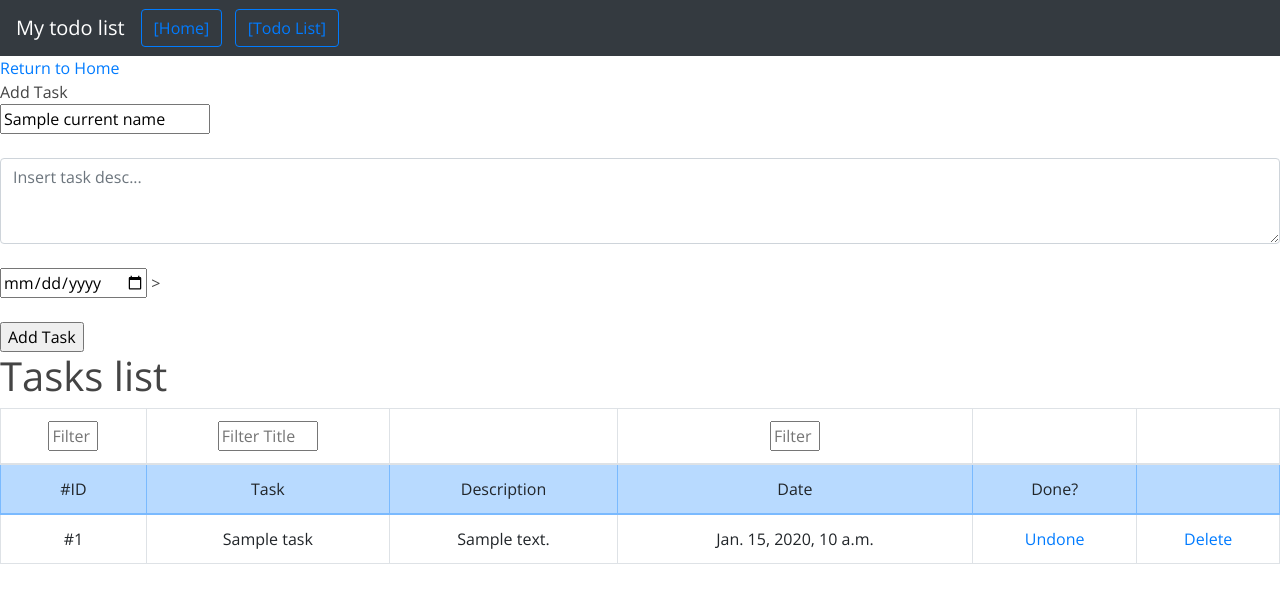
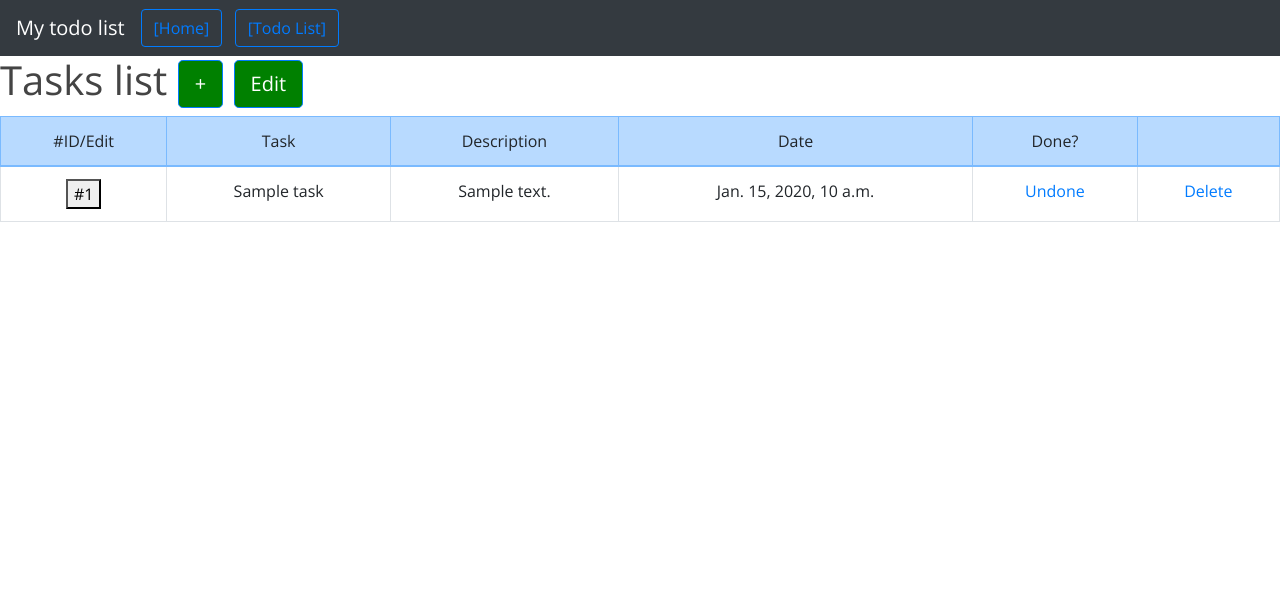
Before and after one commit to mrariel2011/TodoList, a Django app: template tasks/templates/tasks/lists.html in a window 1280 px wide. Shown: the top 603 px of the page. Run offline with Django 3.2, Linux system fonts and the light colour scheme; tables that the repository leaves empty hold one stand-in row (values such as "Sample post"); the template is opened without the code that fills it: values that come from a table or form of the project are taken from there, most other values are stand-ins (such as "Sample title", 1, 10 or a date in 2020); some libraries are stand-ins or nearby versions.

Commit message:
Adiciona Pop Insert + Alterar Tarefa (incompleto)
No momento, acabei com 2 problemas:
1) Acessar variaveis do BD fora do for
2) Alterar Tarefa só muda o item mais recente

```diff
--- a/homepage/templates/homepage/home.html
+++ b/homepage/templates/homepage/home.html
@@ -5,7 +5,7 @@
 {% block content %}
 
 <section>
-    <a href="tasks" class="card-title">    TODO LIST </a> <br>
+    <a href="tasks">    TODO LIST </a> <br>
     <br><br><br><br><br><br><br><br><br><br><br><br><br><br><br><br><br><br><br><br><br><br><br><br><br><br><br><br><br><br><br>
     <br><br><br><br><br><br><br><br><br><br><br><br><br><br><br><br><br><br><br><br><br><br><br><br><br><br><br><br><br><br><br><br>
     AAAAAAAAAAAAAAAA
--- a/tasks/templates/tasks/lists.html
+++ b/tasks/templates/tasks/lists.html
@@ -3,52 +3,91 @@
 {% load humanize %}
 
 {% block content %}
-    <a href="/">    Return to Home </a>
 
+    <!-- Modal -->
+    <div class="modal fade" id="addtaskModal" tabindex="-1" role="dialog" aria-labelledby="myModalLabel">
+    <div class="modal-dialog" role="document">
+        <div class="modal-content">
+        <div class="modal-header">
+            <h4 class="modal-title" id="myModalLabel" style="text-align:center;">New Task</h4>
+            <button type="button" class="close" data-dismiss="modal" aria-label="Close"><span aria-hidden="true">&times;</span></button>
+        </div>
+        <div class="modal-body">
+
+            <!-- Add Task -->
+            <form action="addTask/" method = "post" id='addTask'>{% csrf_token %}
+                Task title:
+                <input id="title" type="text" name="title" placeholder="Insert task title...">
+                <br><br>
+                Task description:
+                <textarea class="form-control" id="description" name="description" rows="3" placeholder="Insert task desc..."></textarea>
+                <br>
+                Task date:
+                <input id="due_to" name="due_to" type="date" required pattern="[0-9]{4}-[0-9]{2}-[0-9]{2}">
+                    <span class="validity"></span>
+                <br><br>
+                <center><input type="submit" value="Add Task" class="btn btn-default" style="background-color: black; color: white">  </center>
+            </form>
+            <!-- Add Task End -->
+
+        </div>
+        <div class="modal-footer">
+            <button type="button" class="btn btn-default" data-dismiss="modal" style="background-color: red; color: white">Close</button>
+        </div>
+        </div>
+    </div>
+    </div>
+
+
+
+
+
+    <!-- Message -->
     {% if messages %}
             {% for message in messages %}
                 <div class="alert alert-warning alert-dismissable" role="alert">
                     <button class ='close' data-dismiss='alert'>
-                <small><sup>x</sup></small>
+                        <small><sup>X</sup></small>
                     </button>
                     {{ message }}
                 </div>
             {% endfor %}
             {% endif %}
-
-
+    <!-- Message End -->
 <section>
 
+            <h1>
+            Tasks list
+            <!-- Button trigger modal addTask -->
+            <button type="button" class="btn btn-primary btn-lg" data-toggle="modal" data-target="#addtaskModal" id="reset"
+                style="background-color: green; color: white">
+            +
+            </button>
 
-    <!-- Add Task -->
-    Add Task
-    <br>
-        <form action="addTask/" method = "post">{% csrf_token %}
-            <input id="title" type="text" name="title" value="{{ current_name }}" placeholder="Insert task title...">
-            <br><br>
-            <textarea class="form-control" id="description" name="description" rows="3" placeholder="Insert task desc..."></textarea>
-            <br>
-            <input id="due_to" name="due_to" type="date" required pattern="[0-9]{4}-[0-9]{2}-[0-9]{2}">
-                <span class="validity"></span>>
-            <br><br>
-            <input type="submit" value="Add Task">
-        </form>
-    <!-- Add Task End -->
+            <!-- Button trigger modal editTask -->
+            <button type="button" class="btn btn-primary btn-lg" data-toggle="modal" data-target="#edittaskModal"
+                style="background-color: green; color: white">
+            Edit
+            </button>
+            </h1>
 
-            <h1>Tasks list</h1>
+            <!-- Task List-->
                 <ul class="list-group">
                 <div class="table-responsive">
                     <table id="list" class="table table-bordered border-primary" style='margin-left: auto; margin-right: auto;'>
                     <thead style="text-align:center">
+                        <!--
                         <td> <input id="search" type="text" name="search" value= "" placeholder="Filter ID" style="max-width:50px;">  </td>
                         <td> <input id="search" type="text" name="search" value= "" placeholder="Filter Title" style="max-width:100px;"> </td>
                         <td>  </td>
-                        <td> <input id="search" type="text" name="search" value= "" placeholder="Filter Done" style="max-width:50px;"> </td>
+                        <td>
+                            <input type="checkbox" id="onlydone" name="onlydone">
+                            <label for="onlydone">Only Done?</label>
+                            </td>
                         <td> </td>
-                        <td> </td>
-
+                        <td> </td>-->
                     <tr class="table table-primary ">
-                        <td> #ID  </td>
+                        <td> #ID/Edit  </td>
                         <td> Task </td>
                         <td> Description </td>
                         <td> Date </td>
@@ -56,7 +95,6 @@
                         <td>  </td>
                     </tr>
                     </thead>
-
                     {% for task in tasks %}
                         {% if task.done %}
                             <tr class="task-list{% if task.done %} active{% endif %}" >
@@ -64,10 +102,17 @@
                             <tr class="table-active task-list{% if task.done %} active{% endif %}">
                         {% endif %}
 
-                        <td style="text-align:center"> #{{ task.id }}  </td>
+                        <td style="text-align:center">
+                            <button name='openEdit' data-toggle="modal" data-target="#edittaskModal" data-whatever="{{task.title}}">
+                                #{{ task.id }}
+                            </button>
+                        </td>
 
-                        <td> <div style="width:100%;  max-width: 300px; overflow:auto; text-align:center; margin-left: auto; margin-right: auto;">
-                           <a href''> {{ task.title }} </a></div></td>
+                        <td>
+                            <div style="width:100%;  max-width: 300px; overflow:auto; text-align:center; margin-left: auto; margin-right: auto;">
+                            {{ task.title }}
+                           </div>
+                        </td>
 
                         <td> <div style="width:100%;  max-width: 300px; overflow:auto; text-align:center; margin-left: auto; margin-right: auto;">
                             {{ task.description}}  </div></td>
@@ -81,6 +126,31 @@
                         <td><center> <a href='{% url 'deleteTask' task.id %}'> Delete </a></center></td>
 
                         </tr>
+
+                        <div class="modal fade" id="edittaskModal" tabindex="-1" role="dialog" aria-labelledby="myModalLabel">
+                            <div class="modal-dialog" role="document">
+                                <div class="modal-content">
+                                <div class="modal-header">
+                                    <h4 class="modal-title" id="myModalLabel" style="text-align:center;">New Task</h4>
+                                    <button type="button" class="close" data-dismiss="modal" aria-label="Close"><span aria-hidden="true">&times;</span></button>
+                                </div>
+                                <div class="modal-body">
+
+                                    <!-- Edit Task -->
+                                        <form action="editTask/{{task.id}}" method = "post" id='editTask'>{% csrf_token %}
+                                            New Task Title: <input id="title" type="text" name="title" value="{{ task.title }}">
+                                            <br><br>
+                                            <center><input type="submit" value="Edit Task" class="btn btn-default" style="background-color: black; color: white">  </center>
+                                        </form>
+                                    <!-- Edit Task End -->
+
+                                </div>
+                                <div class="modal-footer">
+                                    <button type="button" class="btn btn-default" data-dismiss="modal" style="background-color: red; color: white">Close</button>
+                                </div>
+                                </div>
+                            </div>
+                        </div>
                     {% endfor %}
                     </table>
                 </div>
@@ -94,9 +164,6 @@
 
 {% block js %}
 <script type="text/javascript">
-    $( "#task-search" ).focus(function() {
-        alert( "Click!!!" );
-    });
 
     $(document).ready(function(){
         $(".task-list").mouseenter(function(){
@@ -105,5 +172,17 @@
             $(this).removeClass("text-bold");
         });
     });
+
+    $('#reset').click(function() {
+        $("#addTask")[0].reset();
+    })
+
+    $('#openEdit').on('show.bs.modal', function (event) {
+        var button = $(event.relatedTarget) // Button that triggered the modal
+        var recipient = button.data('{{task.title}}') // Extract info from data-* attributes
+        var modal = $(this)
+        modal.find('.modal-title').text('New message to ' + recipient)
+        modal.find('.modal-body input').val(recipient)
+    })
 </script>
 {% endblock js %}
--- a/tasks/urls.py
+++ b/tasks/urls.py
@@ -11,4 +11,5 @@ urlpatterns = [
     path("addTask/", ListTasksView.Add_Task),
     path("deleteTask/<task_id>", ListTasksView.Delete_Task, name="deleteTask"),
     path("doneTask/<task_id>", ListTasksView.Done_Task, name="doneTask"),
+    path("editTask/<task_id>", ListTasksView.Edit_Task, name="editTask"),
 ]
```
Also changed, not shown: tasks/views.py (+10 -2 lines). Lines whose indentation alone changed are shown as unchanged.
